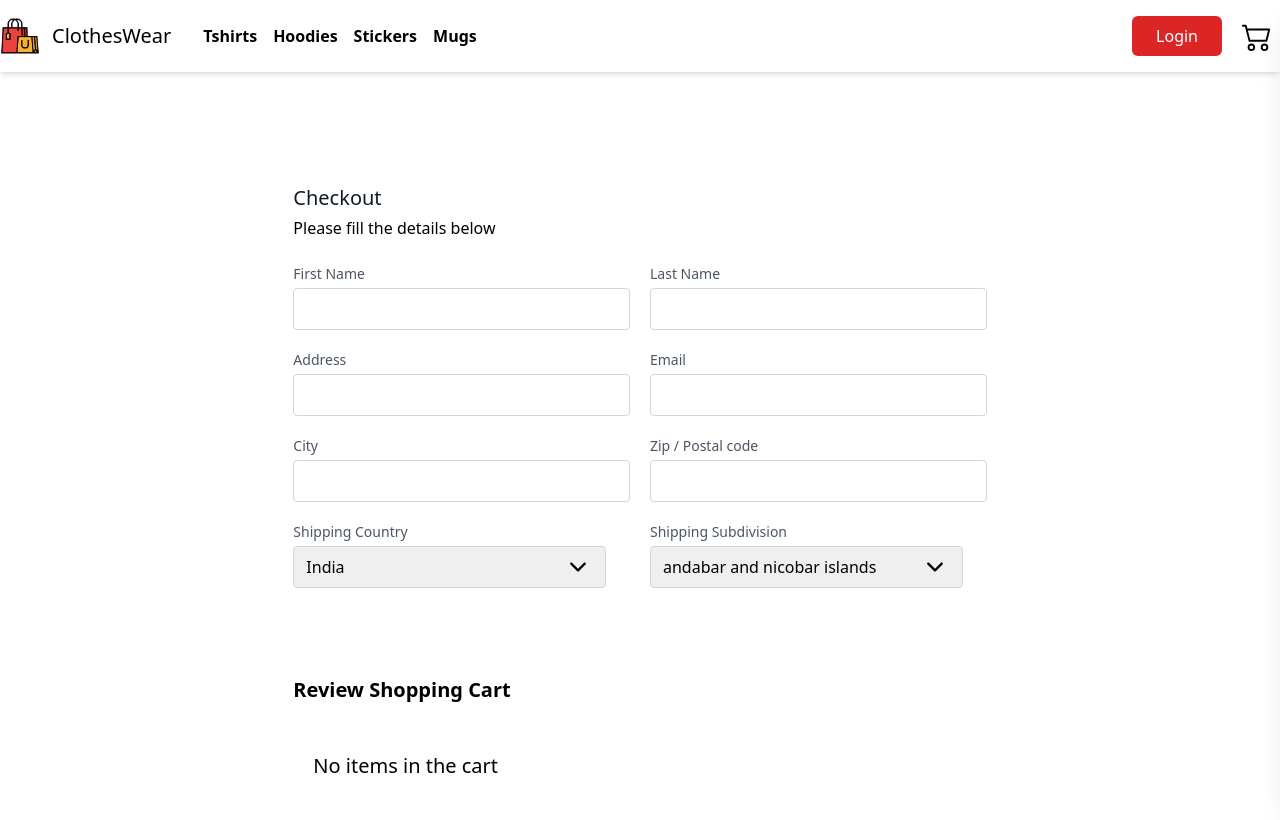
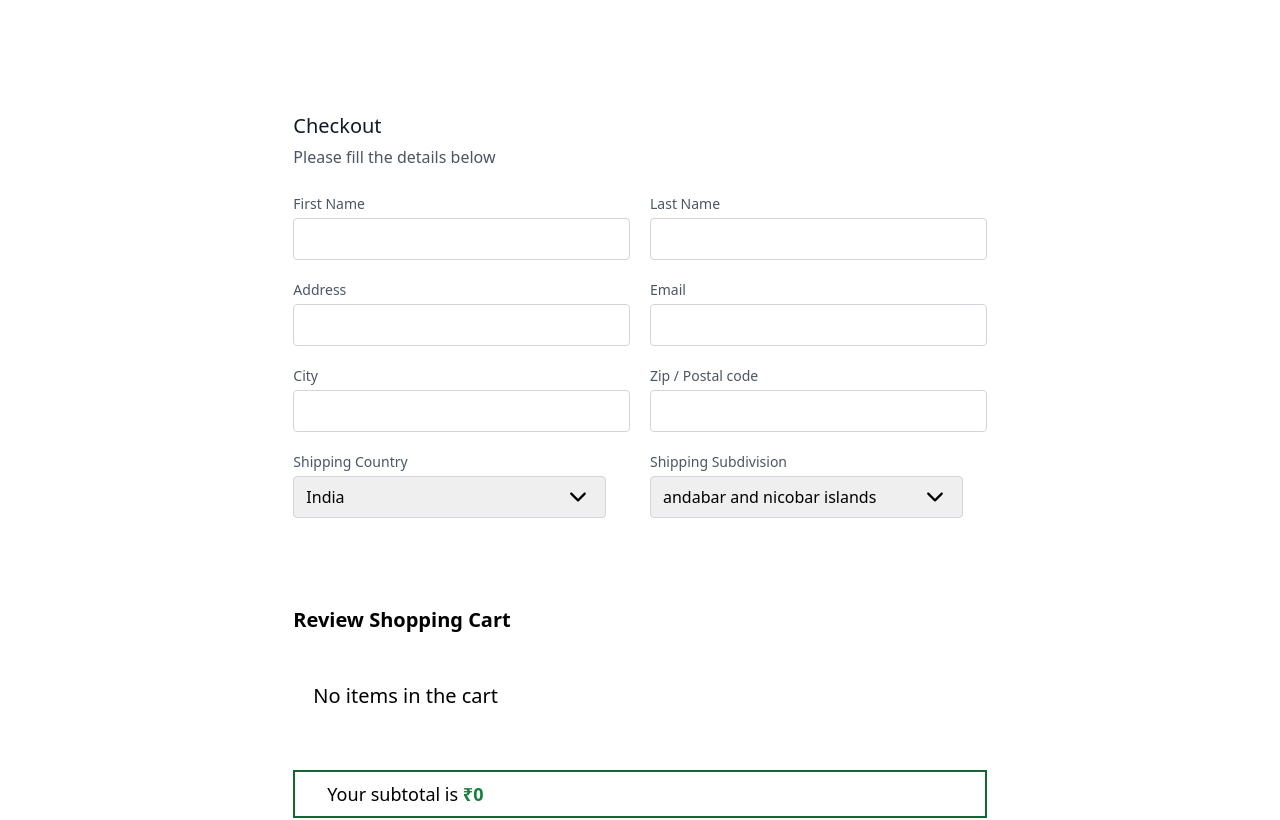
Before and after one commit to romiljain5/clotheswear, a Next.js app: page /checkout in a window 1280 px wide. Shown: the top 820 px of the page. Built offline with nearby package versions, Linux system fonts and the light colour scheme.

Commit message:
Adding environment variables nextJs
process.env.HOST - means the link is saved in .env.local file
We use env.local file for saving our data secrets from hackers or other users

In NextJs to display .env.local variables to public you need to use NEXT_PUBLIC_NAME in .env.local

```diff
--- a/pages/_app.js
+++ b/pages/_app.js
@@ -9,7 +9,7 @@ function MyApp({ Component, pageProps }) {
   const [cart, setCart] = useState({})
   const [subtotal, setSubtotal] = useState(0)
   const [user, setuser] = useState({value:null})
-  const [key, setkey] = useState(0)
+  const [key, setkey] = useState()
   const [progress, setProgress] = useState(0)
   const router = useRouter()
 
@@ -112,7 +112,7 @@ function MyApp({ Component, pageProps }) {
       height={3}
       onLoaderFinished={() => setProgress(0)}
     />
-    <Navbar logout={logout} user={user} key={key} cart={cart} addToCart={addToCart} removeFromCart={removeFromCart} clearCart={clearCart} subtotal={subtotal}/>
+    {key && <Navbar logout={logout} user={user} key={key} cart={cart} addToCart={addToCart} removeFromCart={removeFromCart} clearCart={clearCart} subtotal={subtotal}/>}
     {/* below component props gets pases to all */}
     <Component buyNow={buyNow} cart={cart} addToCart={addToCart} removeFromCart={removeFromCart} clearCart={clearCart} subtotal={subtotal} {...pageProps} />
     <Footer/>
--- a/pages/checkout.js
+++ b/pages/checkout.js
@@ -12,7 +12,7 @@ const Checkout = ({cart, addToCart, removeFromCart, clearCart, subtotal}) => {
         <h2 className="text-gray-900 text-xl font-bold mb-1 font-medium title-font">
           Checkout
         </h2>
-        <p classNameName="leading-relaxed mb-5 text-gray-600">
+        <p className="leading-relaxed mb-5 text-gray-600">
           Please fill the details below
         </p>
         <div className="md:flex w-full md:space-x-5 mt-5">
--- a/pages/login.js
+++ b/pages/login.js
@@ -7,8 +7,8 @@ import 'react-toastify/dist/ReactToastify.css'
 
 const Login = () => {
   const router = useRouter()
-  const [email, setEmail] = useState()
-  const [password, setPassword] = useState()
+  const [email, setEmail] = useState('')
+  const [password, setPassword] = useState('')
 
   useEffect(() => {
     if(localStorage.getItem('token')){
@@ -30,7 +30,7 @@ const Login = () => {
     e.preventDefault()
     const data = {email, password}
 
-    let res = await fetch("http://localhost:3000/api/login", {
+    let res = await fetch(`${process.env.NEXT_PUBLIC_HOST}/api/login`, {
       method:"POST",
       headers: {
         'Content-Type':'application/json',
@@ -54,7 +54,7 @@ const Login = () => {
         progress: undefined,
         });
         setTimeout(()=>{
-          router.push('http://localhost:3000')
+          router.push(process.env.NEXT_PUBLIC_HOST)
         }, 1000)
     }else{
       toast.error('Invalid password or username', {
--- a/pages/product/[slug].js
+++ b/pages/product/[slug].js
@@ -15,7 +15,7 @@ const Post = ({buyNow, addToCart, products, variants}) => {
 
   // checks pincode availability through pincode.js api in api folder
   const checkAvailability = async () => {
-    const api = await fetch("http://localhost:3000/api/pincode");
+    const api = await fetch(`${process.env.NEXT_PUBLIC_HOST}/api/pincode`);
     const pins = await api.json();
     if (pins.includes(parseInt(pin))) {
       setAvail(true);
@@ -50,7 +50,7 @@ const Post = ({buyNow, addToCart, products, variants}) => {
   const [size, setSize] = useState(products.size)
 
   const refreshVariant = (newcolor, newsize) => {
-    let url = `http://localhost:3000/product/${variants[newsize][newcolor]['slug']}`
+    let url = `${process.env.NEXT_PUBLIC_HOST}/product/${variants[newsize][newcolor]['slug']}`
     // will reload page
     window.location = url
   }
--- a/pages/signup.js
+++ b/pages/signup.js
@@ -6,9 +6,9 @@ import 'react-toastify/dist/ReactToastify.css'
 import { useRouter } from 'next/router'
 
 const Signup = () => {
-  const [name, setName] = useState()
-  const [email, setEmail] = useState()
-  const [password, setPassword] = useState()
+  const [name, setName] = useState('')
+  const [email, setEmail] = useState('')
+  const [password, setPassword] = useState('')
 
   // if the user is logged in it will redirect to home page
   const router = useRouter()
@@ -34,7 +34,7 @@ const Signup = () => {
     e.preventDefault()
     const data = {name, email, password}
 
-    let res = await fetch("http://localhost:3000/api/signup", {
+    let res = await fetch(`${process.env.NEXT_PUBLIC_HOST}/api/signup`, {
       method:"POST",
       headers: {
         'Content-Type':'application/json',
```
Also changed, not shown: 1 other file (tests, documents, lock files or other folders).
